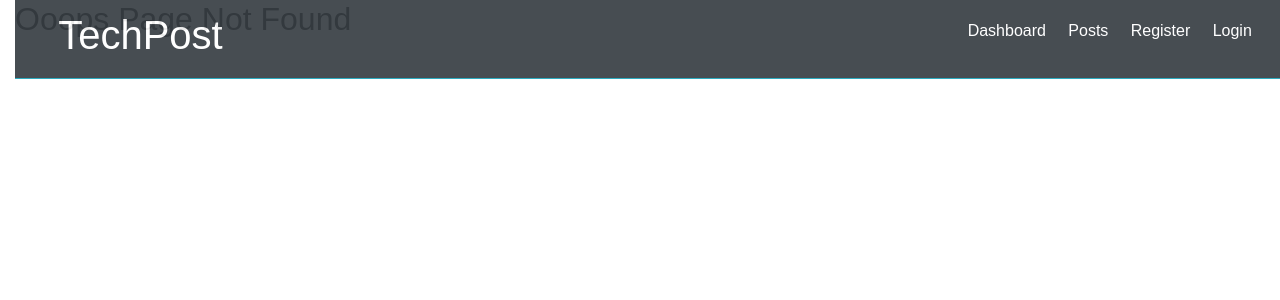
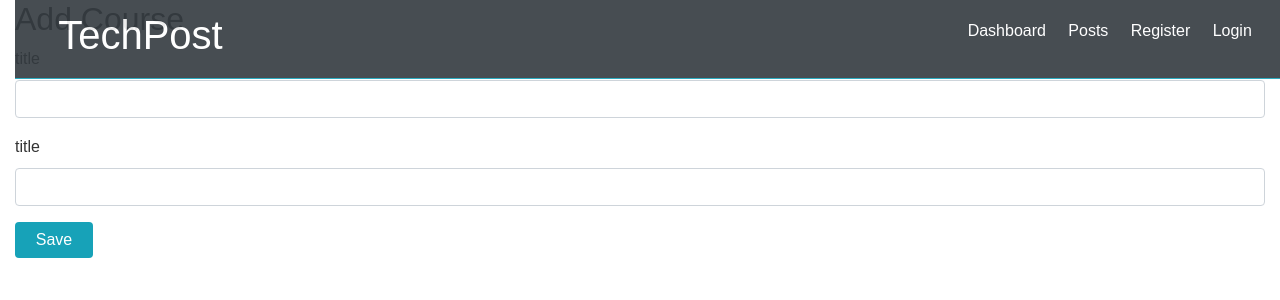
Before and after one commit to mubarak23/techposts, a React app: page /manage in a window 1280 px wide. Before the commit this address had no page. Shown: the top 300 px of the page. Built offline with nearby package versions, Linux system fonts and the light colour scheme; no server answers; what redux-immutable-state-invariant would draw is missing.

Commit message:
manage post render

```diff
--- a/src/components/App.js
+++ b/src/components/App.js
@@ -7,6 +7,7 @@ import Header from './common/Header';
 import PageNotFound from './PageNotFount';
 import Posts from './post/Posts';
 import MainOne from './courses/Posts';
+import ManagePost from './post/MangePosts';
 import './App.css';
 function App() {
   return (
@@ -17,6 +18,7 @@ function App() {
         <Route path='/about' component={AboutPage} />
         <Route path='/posts' component={Posts} />
         <Route path='/mainone' component={MainOne} />
+        <Route path='/manage' component={ManagePost} />
         <Route component={PageNotFound} />
       </Switch>
     </div>
--- a/src/components/post/MangePosts.js
+++ b/src/components/post/MangePosts.js
@@ -0,0 +1,56 @@
+import React, { useEffect, useState } from 'react';
+import PropTypes from 'prop-types';
+import { connect } from 'react-redux';
+import PostForm from './PostForm';
+import { loadPosts, savePost } from '../../redux/actions/postAction';
+
+function ManagePost({ posts, loadPosts, savePost, history, ...props }) {
+  const [post, setPost] = useState({ ...props.post });
+  const [errors, setError] = useState({});
+  useEffect(() => {
+    if (posts.length === 0) {
+      loadPosts().catch((error) => {
+        alert(`Loading course fail ${error}`);
+      });
+    }
+  }, []);
+
+  function handleChange(event) {
+    //const { name, value } = event.target;
+    setPost((prevPost) => ({
+      ...prevPost,
+      [event.target.name]: event.target.value,
+    }));
+  }
+  function handleSubmit(event) {
+    event.preventDefault();
+    console.log(post);
+    savePost(post).then(() => {
+      history.push('/posts');
+    });
+  }
+
+  return (
+    <PostForm
+      post={post}
+      errors={errors}
+      onChange={handleChange}
+      onSave={handleSubmit}
+    />
+  );
+}
+
+function mapStateToProps(state) {
+  return {
+    //course: newCourse,
+    posts: state.posts,
+    //authors: state.authors,
+  };
+}
+
+const mapDispatchToProps = {
+  loadPosts,
+  savePost,
+};
+
+export default connect(mapStateToProps, mapDispatchToProps)(ManagePost);
--- a/src/components/post/PostForm.js
+++ b/src/components/post/PostForm.js
@@ -5,7 +5,7 @@ import TextInput from '../common/TextInput';
 const PostForm = ({ post, onSave, onChange, saving = false, errors = {} }) => {
   return (
     <form onSubmit={onSave}>
-      <h2>Add</h2>
+      <h2>{post.id ? 'Edit' : 'Add'} Course</h2>
       {errors.onSave && (
         <div className='alert alert-danger' role='alert'>
           {errors.onSave}
--- a/src/redux/actions/postAction.js
+++ b/src/redux/actions/postAction.js
@@ -1,6 +1,6 @@
 import * as types from './actionType';
 import * as postAPI from '../../services/postApi';
-import * as courseAPI from '../../services/courseApi';
+//import * as courseAPI from '../../services/courseApi';
 
 export function createCourse(course) {
   return { type: types.CREATE_COURSE, course: course };
@@ -14,12 +14,12 @@ export function loadPostsSuccess(posts) {
   return { type: types.LOAD_POSTS_SUCCESS, posts };
 }
 
-export function updateCourseSuccess(post){
-
+export function updateCourseSuccess(posts) {
+  return { type: types.UPDATE_POST_SUCCESS, posts };
 }
 
-export function createCourseSuccess(post){
-
+export function createCourseSuccess(posts) {
+  return { type: types.CREATE_POST_SUCCESS, posts };
 }
 
 export function loadPosts() {
@@ -36,13 +36,13 @@ export function loadPosts() {
   };
 }
 
-export function savePost(course) {
+export function savePost(post) {
   return function (dispatch, getState) {
     return postAPI
-      .savePost(course)
-      .then((savedCourse) => {
-        course.id
-          ? dispatch(updateCourseSuccess(savedCourse))
+      .savePost(post)
+      .then((post) => {
+        post.id
+          ? dispatch(updateCourseSuccess(post))
           : dispatch(createCourseSuccess);
       })
       .catch((error) => {
```
